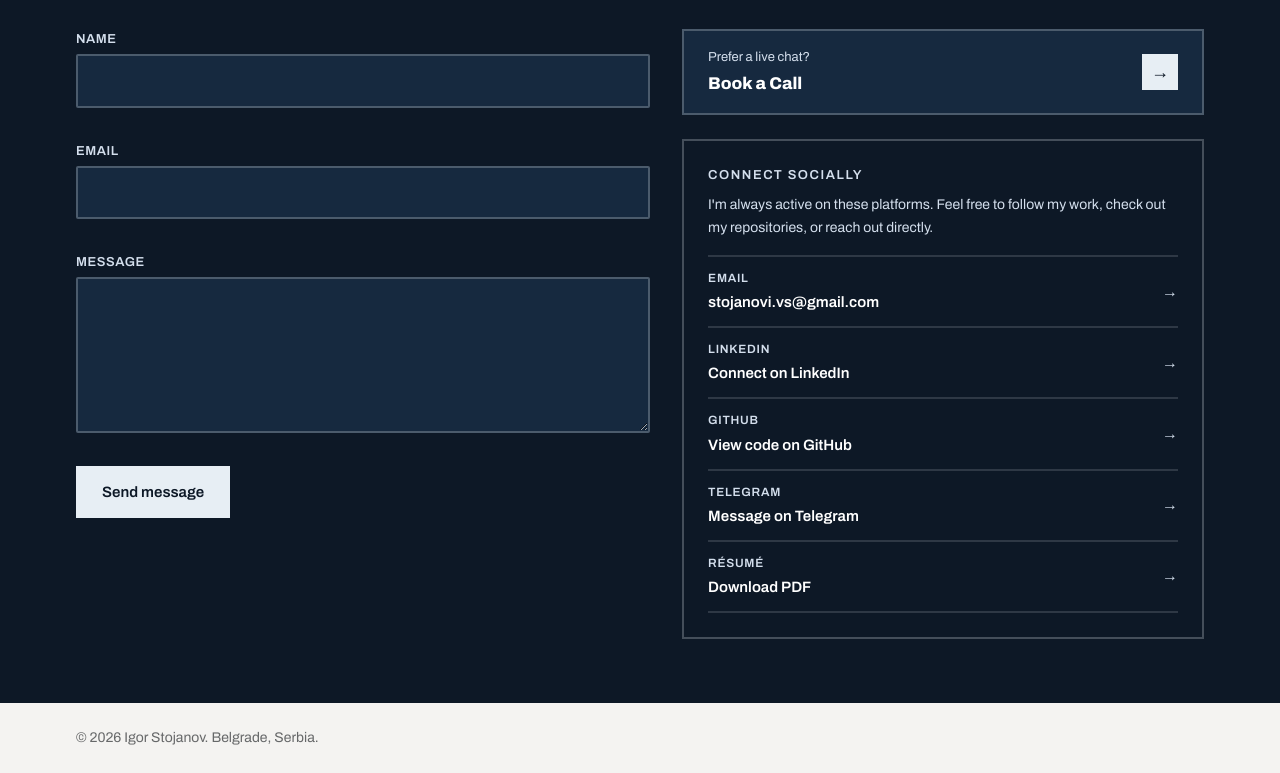
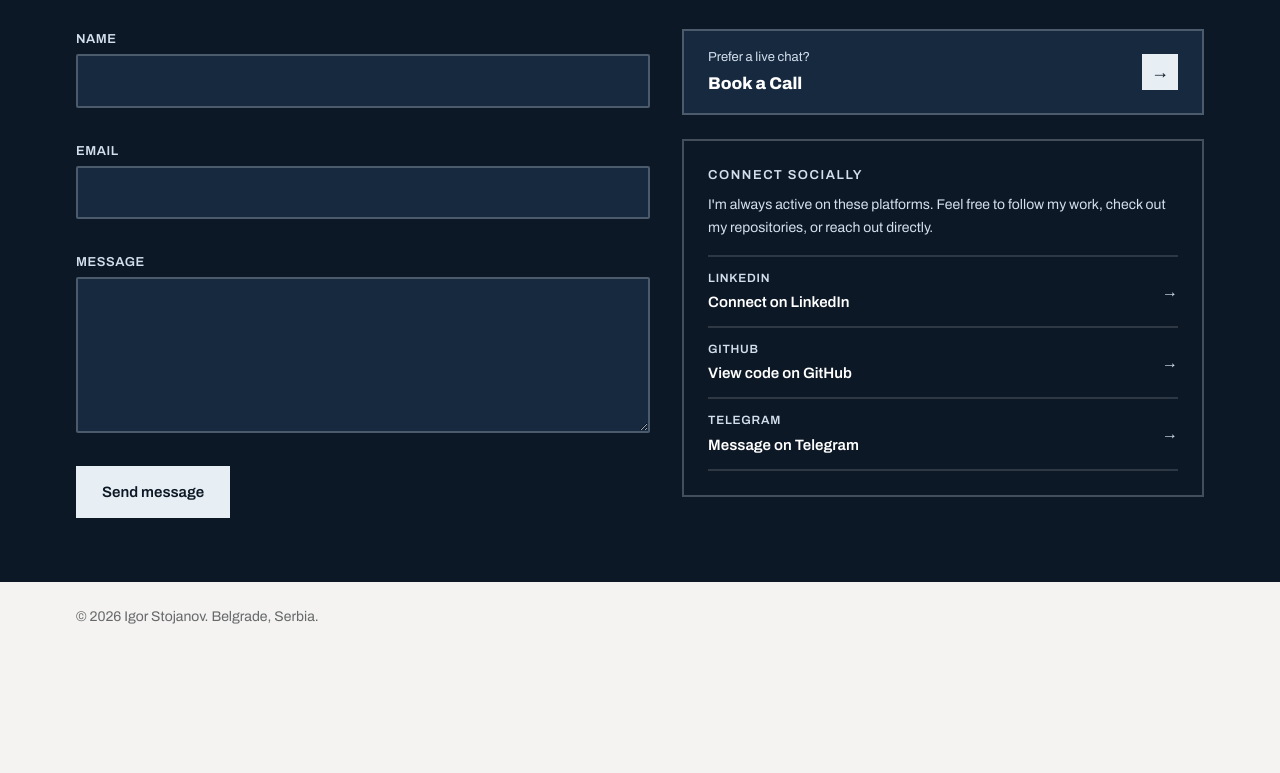
Before and after one commit to igor-stojanov/portfolio, a plain HTML site: page index.html in a window 1280 px wide. Shown: the part 5708-6481 px from the top of the page. After the commit the page ends 6360 px from the top, so only its background shows below. Drawn offline with Linux system fonts and the light colour scheme.

Commit message:
Remove email and résumé rows from Connect Socially card
Both remain reachable elsewhere (nav/hero résumé button, contact form);
the social card now only lists LinkedIn, GitHub, and Telegram.

Co-Authored-By: Claude Sonnet 5 <noreply@anthropic.com>

```diff
--- a/index.html
+++ b/index.html
@@ -462,15 +462,6 @@
             <p class="connect-intro">I'm always active on these platforms. Feel free to follow my work, check out my repositories, or reach out directly.</p>
             <ul class="connect-list">
               <li>
-                <a class="connect-row" href="mailto:stojanovi.vs@gmail.com">
-                  <span class="connect-text">
-                    <span class="connect-label">Email</span>
-                    <span class="connect-value">stojanovi.vs@gmail.com</span>
-                  </span>
-                  <span class="connect-arrow" aria-hidden="true">&rarr;</span>
-                </a>
-              </li>
-              <li>
                 <a class="connect-row" href="https://www.linkedin.com/in/igor-stojanov-448a02203/" target="_blank" rel="noopener noreferrer">
                   <span class="connect-text">
                     <span class="connect-label">LinkedIn</span>
@@ -497,15 +488,6 @@
                   <span class="connect-arrow" aria-hidden="true">&rarr;</span>
                 </a>
               </li>
-              <li>
-                <a class="connect-row" href="assets/resume.pdf" download="Igor Stojanov - CV.pdf">
-                  <span class="connect-text">
-                    <span class="connect-label">Résumé</span>
-                    <span class="connect-value">Download PDF</span>
-                  </span>
-                  <span class="connect-arrow" aria-hidden="true">&rarr;</span>
-                </a>
-              </li>
             </ul>
           </div>
         </div>
```
